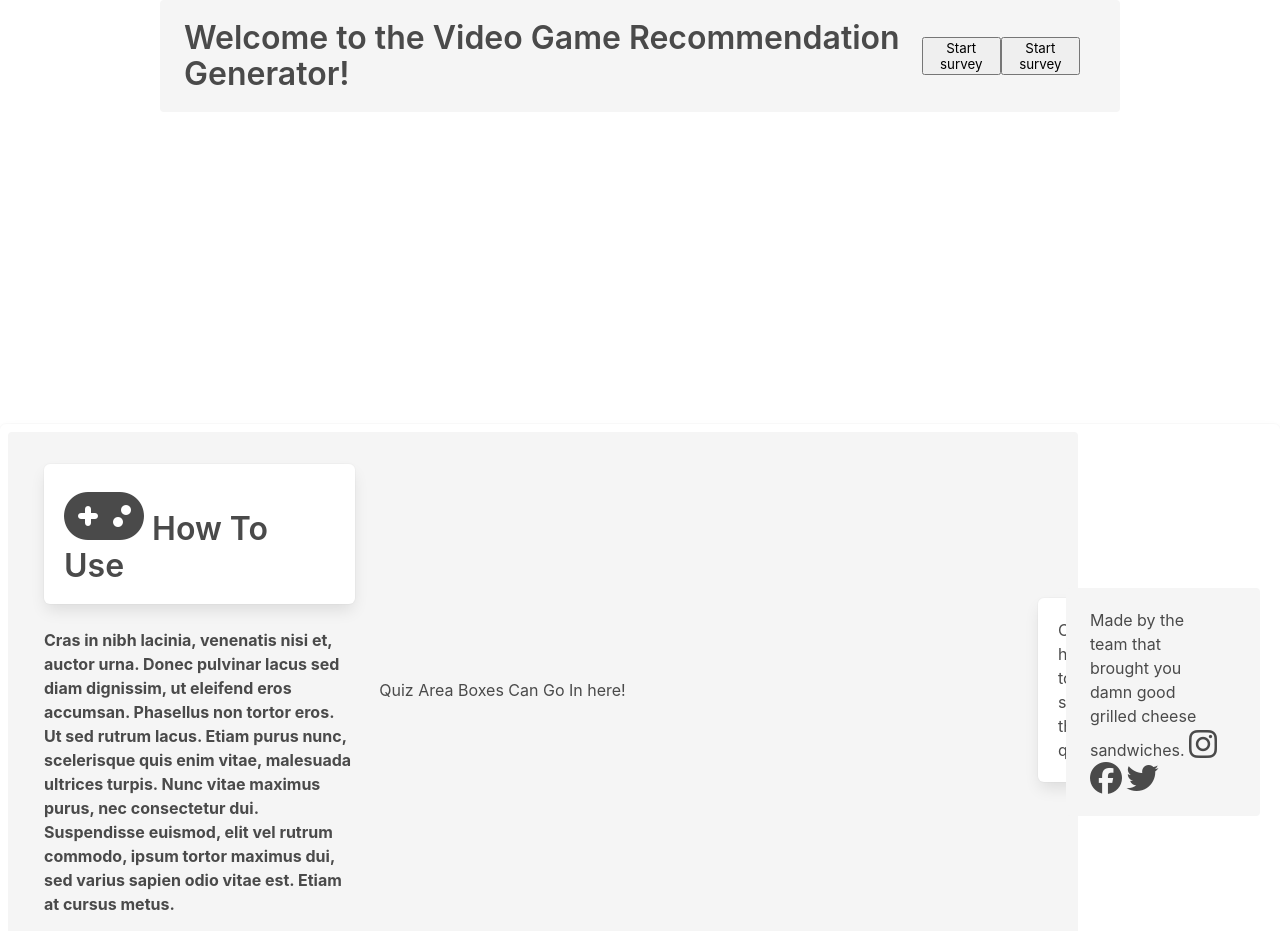
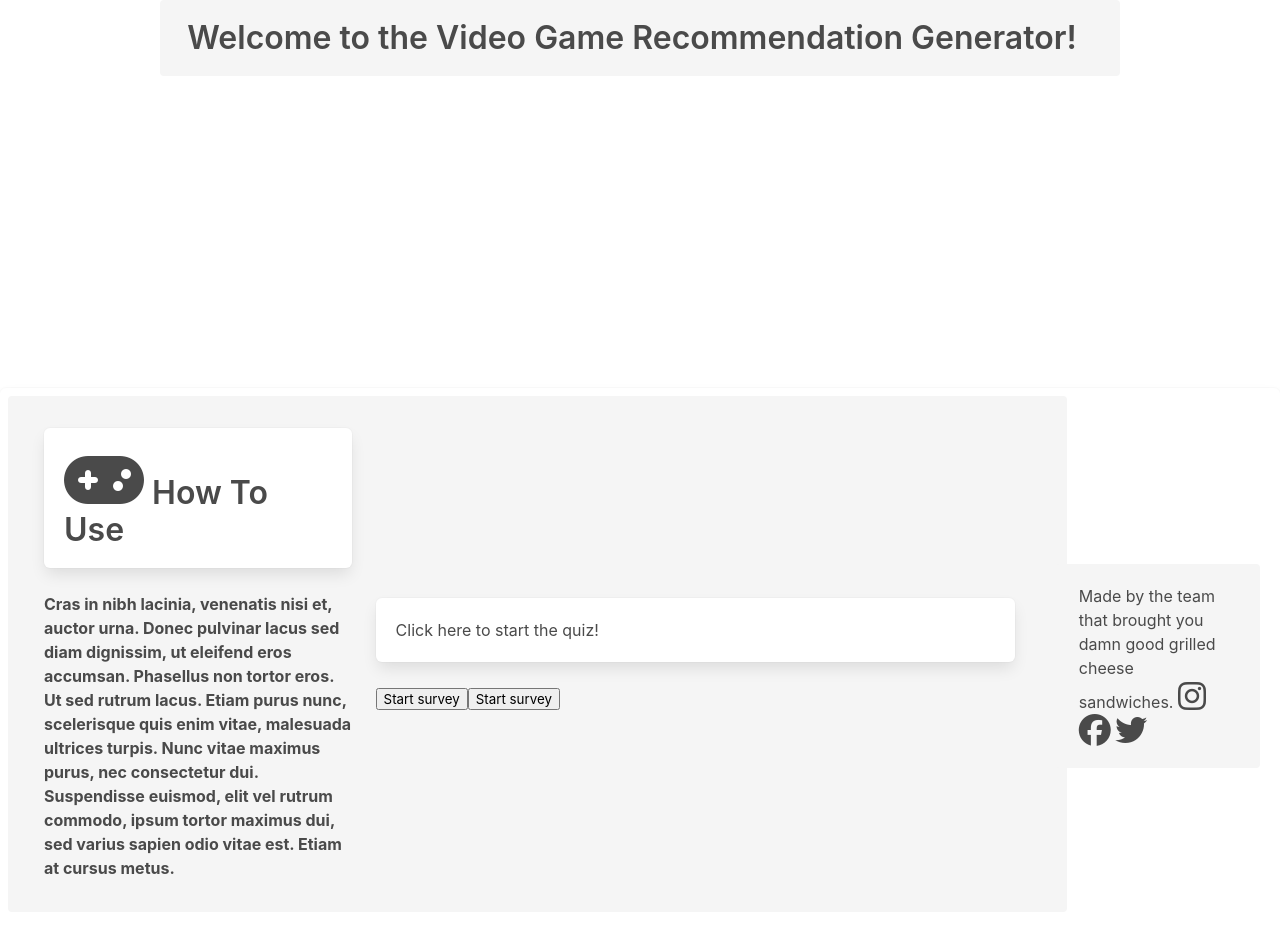
Before and after one commit to dlope0831/find-your-game, a plain HTML site: page index.html in a window 1280 px wide. Shown: the top 931 px of the page. Drawn offline with nearby package versions, Linux system fonts and the light colour scheme; no server answers.

Commit message:
captured user input for selected genre

```diff
--- a/assets/js/javascript.js
+++ b/assets/js/javascript.js
@@ -1,8 +1,25 @@
 var gameInfo = document.getElementById("display-games")
 var genreInfo = document.getElementById("display-genre")
-var startForm = document.querySelector(".container");
-var startSurvery = document.querySelector(".btn-start")
-var dataBtnId = 0;
+var surveyForm = document.querySelector(".quiz-body");
+var startBtn = document.querySelector(".btn-start");
+
+var genresArrayEl = [
+    {name:"Single Player", class: "single-player"},
+    {name:"Multi-player", class:"multi-player"},
+    {name:"First Person Shooter", class:"fps"},
+    {name:"Action"},
+    {name:"Adventure",class:"adventure"},
+    {name:"Racing",class:"racing"},
+    {name:"Third-person",class:"third-person"},
+    {name:"Sandbox",class:"sandbox"},
+    {name:"Real-time strategy",class:"real-time-strategy"},
+    {name:"MOBA",class:"moba"},
+    {name:"Role-playing",class:"role-playing"},
+    {name:"Sports",class:"sports"},
+    {name:"Simulation",class:"simulation"},
+    {name:"Horror",class:"horror"},
+    {name:"Survival",class:"survival"}
+]
 
 var displayGames = function(data) {
     gameInfo.innerHTML = "";
@@ -12,11 +29,12 @@ var dataBtnId = 0;
         // console.log(data[i].title);
     }
 }
+
 fetch('https://www.cheapshark.com/api/1.0/deals?storeID=1&upperPrice=50&sortBy=release')
 .then(result => result.json())
 .then(data => {
-        console.log('data',data);
-        displayGames(data)
+    // console.log('data',data);
+    // displayGames(data)
 }
 )
 
@@ -35,65 +53,46 @@ var displayGenre = function(genre) {
 fetch("https://api.rawg.io/api/games?genres="+search.join(",")+"&key=" + apiKey)
 .then(result => result.json())
 .then(genre => {
-        console.log('genre', genre.results);
+    // console.log('genre', genre.results);
     displayGenre(genre)
 })
 
 
-var genresArrayEl = [
-    "Single Player",
-    "Multi-player",
-    "First Person Shooter",
-    "Action",
-    "Adventure",
-    "Racing",
-    "Third-person",
-    "Sandbox",
-    "Real-time strategy",
-    "MOBA",
-    "Role-playing",
-    "Sports",
-    "Simulation",
-    "Horror",
-    "Survival"
-]
+// The user starts the survey
+startBtn = document.createElement("button");
+startBtn.innerHTML = "Start survey";
+startBtn.className = "btn btn-start";
 
-// The user is presented with the option to take a brief survey on what games they would like to play
+surveyForm.appendChild(startBtn);
 
-// The user starts the quiz
-var startSurvery = document.createElement("button");
-startSurvery.innerHTML = "Start survey"
-startSurvery.className = "btn btn-start";
 
-startForm.appendChild(startSurvery);
+//array is iterated and an id assigned to each of the array items
+var createGenresBtn = function(genreBtn) {
+    // console.log("start survey clicked")
 
-// array is iterated and an id assigned to each of the array items
-var createGenreBtn = function(genreBtn) {
 
     // The different catagories are added to a quiz container
     for (var i = 0; i < genresArrayEl.length; i++) {
         var genreBtn = genresArrayEl[i];
 
         var buttonEl = document.createElement("button");
-        buttonEl.className = "btn";
-        buttonEl.setAttribute("data-btn-id", i);
-        buttonEl.innerHTML = genreBtn;
+        buttonEl.className = genreBtn.class;
+        buttonEl.innerHTML = genreBtn.name;
 
-        startForm.appendChild(buttonEl);
+        surveyForm.appendChild(buttonEl);
+
+        buttonEl.addEventListener("click", sortGenres)
     }
-    console.log(genreBtn);
+    startBtn.remove();
 
-    startSurvery.remove();
+
 }
 
 // The user selects genres that they are interested in
-function genrePool() {
-    console.log(selectedGenre)
+var sortGenres = function(genreBtn) {
+    console.log(genreBtn.path[0])
 }
-
-// all of the users selections are pooled
 
 // the pooled results are added to a for loop
 
-// selectedGenre.addEventListener("click", genrePool);
-startSurvery.addEventListener("click", createGenreBtn);
+startBtn.addEventListener("click", createGenresBtn);
--- a/index.html
+++ b/index.html
@@ -36,8 +36,11 @@
       </div>
 
       <!--quiz area-->
-      <div class="column is-8 is-primary">
-        <p class="bd-notification is-primary">Quiz Area Boxes Can Go In here!</p>
+      <div class="column is-8 is-primary quiz-body">
+        <section class="box is-8">
+          <p class="level">Click here to start the quiz!</p>
+        </section>
+        <!-- <p class="bd-notification is-primary">Quiz Area Boxes Can Go In here!</p> -->
       </div>
       <div id="display-games">
 
@@ -47,9 +50,6 @@
 
       </div>
 
-      <section class="box is-8">
-        <p class="level">Click here to start the quiz!</p>
-      </section>
 
     </div>
   </section>
```
Lines whose indentation alone changed are shown as unchanged.
